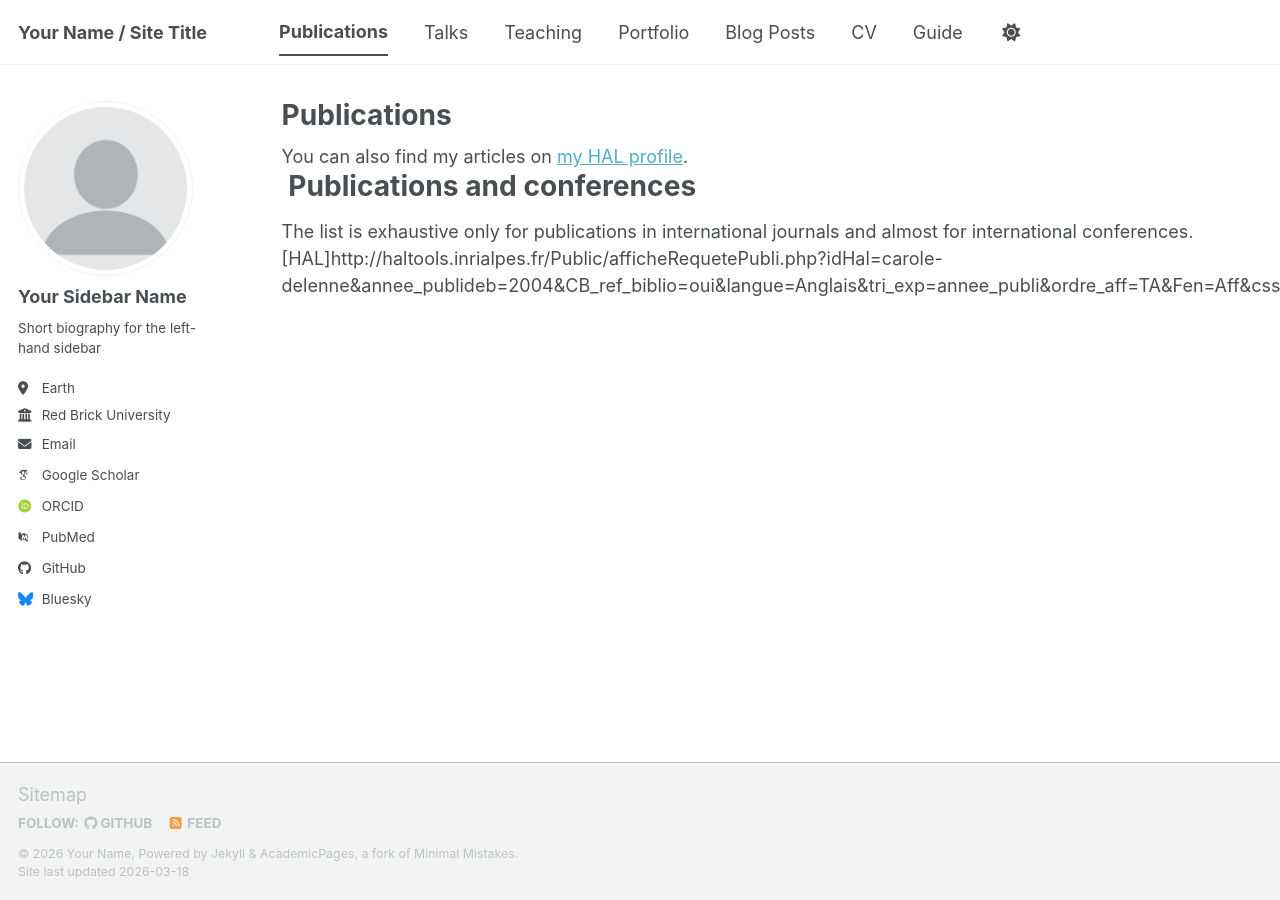
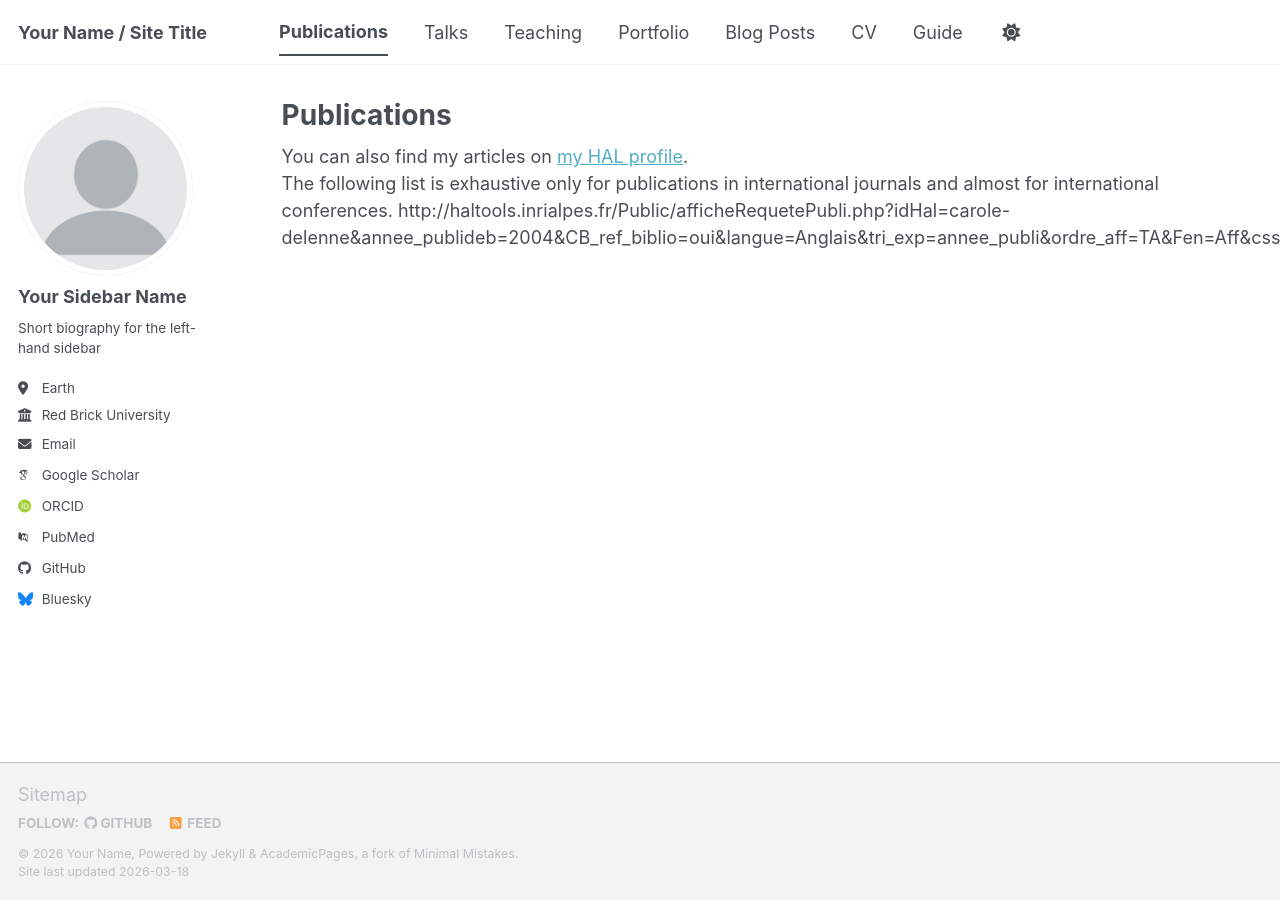
Before and after one commit to caroledelenne/caroledelenne.github.io, a Jekyll site: the page built from _pages/publications.html, in a window 1280 px wide. Built offline with Jekyll 4.4.1, drawn with Linux system fonts in a browser that asks for light colours; some web fonts are replaced; a script bundle is joined from its source files by our own code; library files that are not in the unit come from our copies.

Commit message:
remove publi

```diff
--- a/_pages/publications.html
+++ b/_pages/publications.html
@@ -11,11 +11,10 @@ author_profile: true
 
 {% include base_path %}
 
-<h1><a id="publi"></a> Publications and conferences</h1>
-The list is exhaustive only for publications in international journals and almost for international conferences.
+The following list is exhaustive only for publications in international journals and almost for international conferences.
 
-[HAL]http://haltools.inrialpes.fr/Public/afficheRequetePubli.php?idHal=carole-delenne&amp;annee_publideb=2004&amp;CB_ref_biblio=oui&amp;langue=Anglais&amp;tri_exp=annee_publi&amp;ordre_aff=TA&amp;Fen=Aff&amp;css=../css/styles_publicationsHAL.css[/HAL]
-<div align="right"></div>
+http://haltools.inrialpes.fr/Public/afficheRequetePubli.php?idHal=carole-delenne&annee_publideb=2004&CB_ref_biblio=oui&langue=Anglais&tri_exp=annee_publi&ordre_aff=TA&Fen=Aff&css=../css/styles_publicationsHAL.css
+
 
 <!-- New style rendering if publication categories are defined -->
 <!-- {% if site.publication_category %}
```
